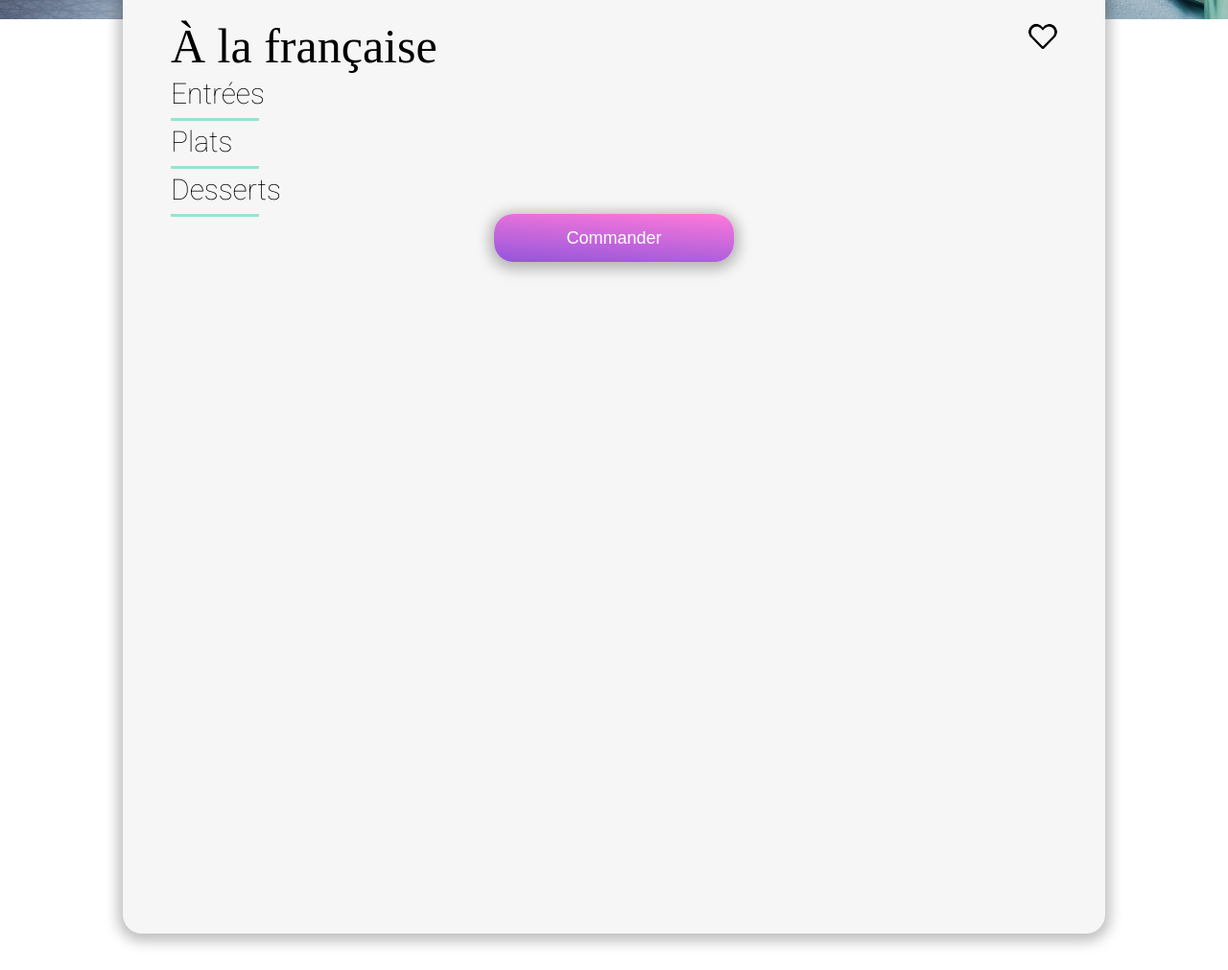
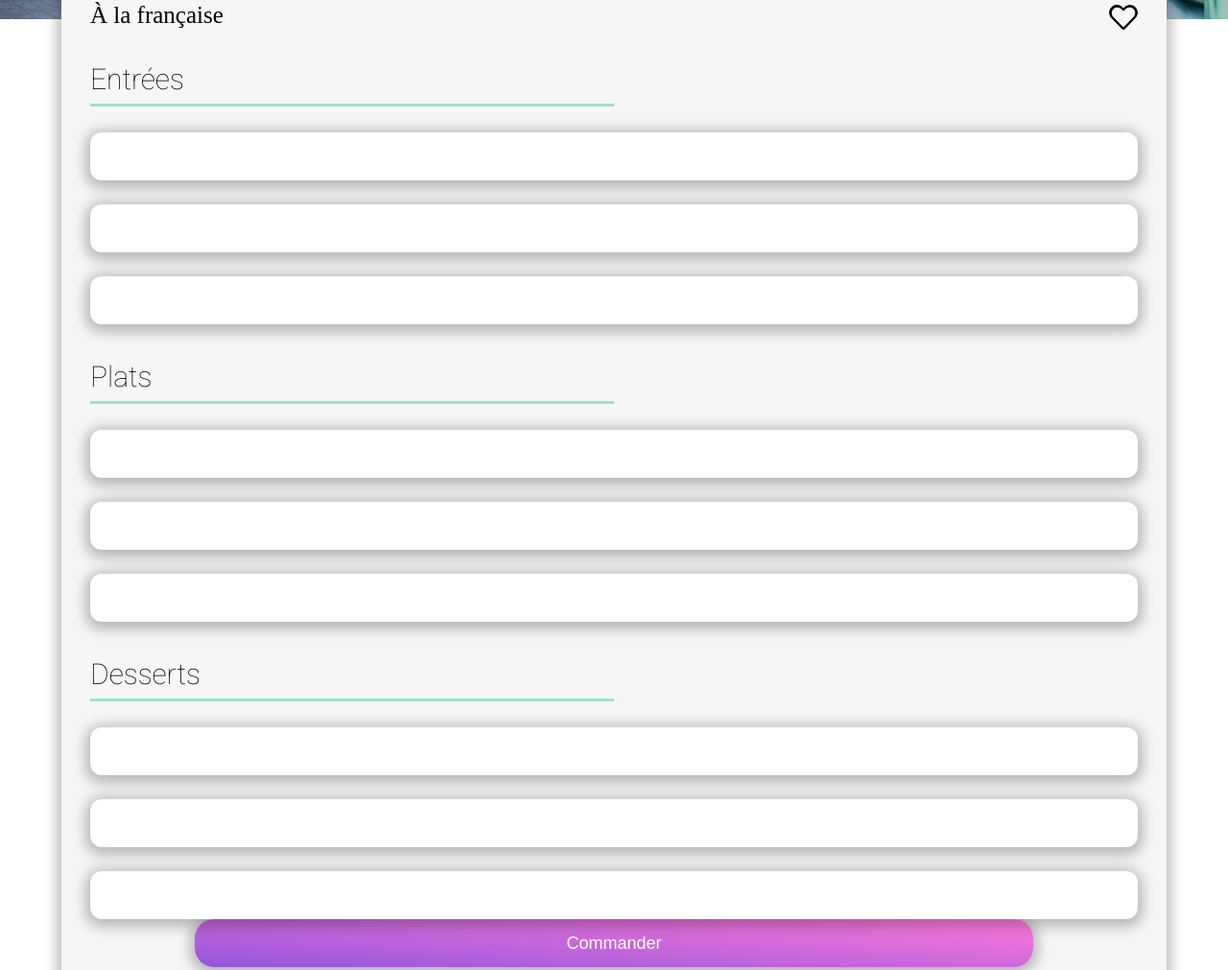
Before and after one commit to THOMAS-OC/P3_OPENCLASSROOMS, a website: page pages/a-la-francaise.html in a window 1280 px wide. Shown: the part 460-1471 px from the top of the page at 96% size. Drawn offline with Linux system fonts and the light colour scheme; a web font is replaced by a local one.

Commit message:
Mise en page générale fini, début de l'animation au survol des plats

```diff
--- a/pages/a-la-francaise.html
+++ b/pages/a-la-francaise.html
@@ -51,16 +51,61 @@
 
     <h2> Entrées </h2>
     <section class="menu">
+        <div class="menu__item">
+            <div class="menu__item__checked">
+            </div>
+        </div>
+        <div class="menu__item">
+            <div class="menu__item__checked">
 
+            </div>
+        </div>
+        <div class="menu__item">
+            <div class="menu__item__checked">
+
+            </div>
+        </div>
     </section>
 
     <h2> Plats </h2>
     <section class="menu">
+        <div class="menu__item">
+            <div class="menu__item__checked">
 
+            </div>
+        </div>
+        <div class="menu__item">
+            <div class="menu__item__checked">
+
+            </div>
+        </div>
+        <div class="menu__item">
+            <div class="menu__item__checked">
+
+            </div>
+        </div>
     </section>
 
     <h2> Desserts </h2>
     <section class="menu">
+
+        <div class="menu__item">
+            <div class="menu__item__checked">
+
+            </div>
+        </div>
+
+        <div class="menu__item">
+            <div class="menu__item__checked">
+
+            </div>
+        </div>
+
+        <div class="menu__item">
+            <div class="menu__item__checked">
+
+            </div>
+        </div>
 
     </section>
 
--- a/sass/pages/_restaurant.scss
+++ b/sass/pages/_restaurant.scss
@@ -7,43 +7,82 @@
 
 h1{
     font-family: $font-logo;
-    font-size: 50px;
+    font-size: 25px;
 }
 
 main{
     @extend %shadow_button;
     background-color: #F6F6F6;
-    width: 80vw;
+    width: 90vw;
     height: auto;
     min-height: 1000px;
     transform: translateY(-50px);
     border-radius: 20px;
     margin: 0 auto;
-    padding: 50px;
+    padding: 30px;
     h2{
+        margin-top: 30px;
         padding-left: 0;
         font-weight: 200;
+        margin-bottom: 30px;
         &::after{
             content: "";
             display: block;
             background-color: $color-tertiary;
             height: 3px;
-            width: 10%;
+            width: 50%;
+
         }
     }
 
+    .menu{
+        width: 100%;
+        height: 200px;
+        display: flex;
+        justify-content: space-between;
+        flex-direction: column;
+        &__item{
+            @extend %shadow_button;
+            overflow: hidden;
+            background-color: white;
+            width: 100%;
+            border-radius: 12px;
+            height: 25%;
+            position: relative;
+            cursor: pointer;
+
+        }
+        &__item__checked{
+            border-top-right-radius: 12px;
+            border-bottom-right-radius: 12px;
+            background-color: $color-tertiary;
+            position: absolute;
+            right: 0;
+            top: 0;
+            width: 20%;
+            height: 100%;
+            transform: translateX(100%);
+            transition-duration: 0.2s;
+        }
+    }
+}
+
+//Animation
+.menu__item:hover .menu__item__checked{
+    transform: translateX(0%);
 }
 
 // layout heart
 
 .coeur, .coeur_front{
-    top: 50px;
-    right: 50px;
+    top: 30px;
+    right: 30px;
     transform: none;
 }
 
 // Layout button
 button{
+    width: 80%;
     display: block;
     margin: auto;
 }
```
Also changed, not shown: css/style.css, 1 other file.
